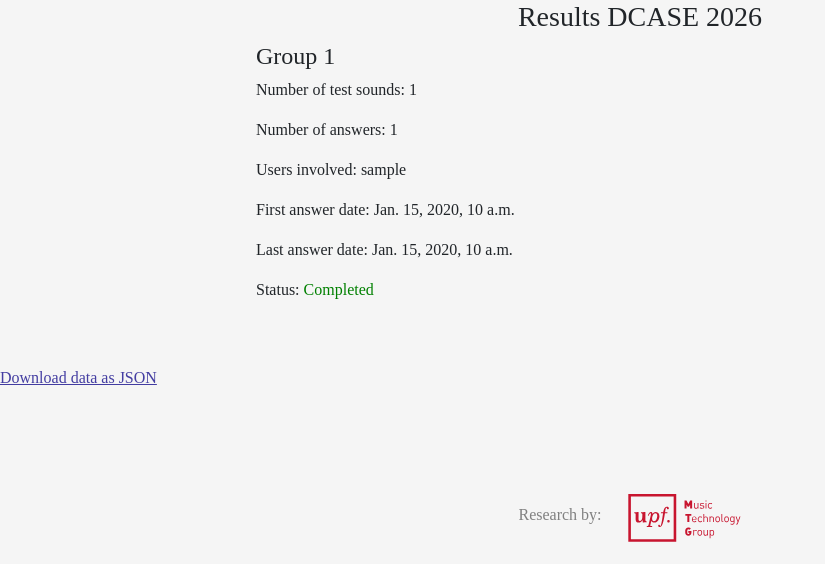
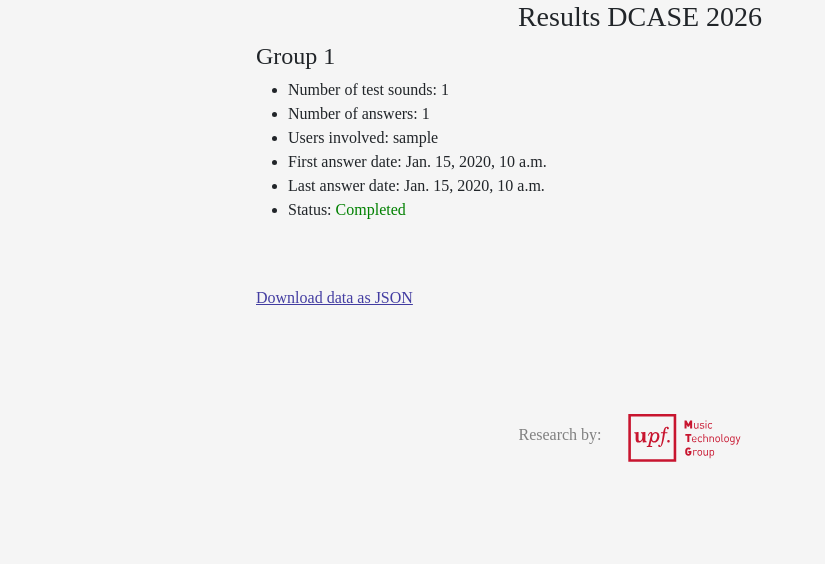
Before and after one commit to allholy/annotation_platform_bst, a Django app: template classurvey/templates/classurvey/results_dcase2026.html in a window 1280 px wide. Shown: the top 564 px of the page, without its empty margins (0-825 px from the left). Run offline with Django 4.2, Linux system fonts and the light colour scheme; the template is opened without the code that fills it: most values are stand-ins (such as "Sample title", 1, 10 or a date in 2020).

Commit message:
Fix wrong url,improve formatting

```diff
--- a/classurvey/templates/classurvey/results_dcase2026.html
+++ b/classurvey/templates/classurvey/results_dcase2026.html
@@ -6,16 +6,20 @@
     <h3 class="center"> Results DCASE 2026 </h3>
     {% for group in data %}
         <h4>Group {{ group.group_id }}</h4>
-        <p>Number of test sounds: {{ group.num_test_sounds }}</p>
-        <p>Number of answers: {{ group.num_answers }}</p>
-        <p>Users involved: {{ group.user_names_involved|join:", " }}</p>
-        <p>First answer date: {{ group.date_first }}</p>
-        <p>Last answer date: {{ group.date_last }}</p>
-        <p>Status: {% if group.num_answers == group.num_test_sounds %}<span style="color:green">Completed</span>{% elif group.num_answers > 0 %}<span style="color:orange">In Progress</span>{% else %}<span style="color:red">Not Started</span>{% endif %}</p>
+        <ul>
+            <li>Number of test sounds: {{ group.num_test_sounds }}</li>
+            <li>Number of answers: {{ group.num_answers }}</li>
+            <li>Users involved: {{ group.user_names_involved|join:", " }}</li>
+            <li>First answer date: {{ group.date_first }}</li>
+            <li>Last answer date: {{ group.date_last }}</li>
+            <li>Status: {% if group.num_answers == group.num_test_sounds %}<span style="color:green">Completed</span>{% elif group.num_answers > 0 %}<span style="color:orange">In Progress</span>{% else %}<span style="color:red">Not Started</span>{% endif %}</li>
+        </ul>
     {% endfor %}
+
+    <br>
+    <br>
+    <a href="{% url 'classurvey:export' %}?min_group_id=1000&max_group_id=1019" class="button">Download data as JSON</a>
 </div>
-<br>
-<br>
-<a href="{% url 'export' %}?min_group_id=1000&max_group_id=1019" class="button">Download data as JSON</a>
+
 
 {% endblock content %}
```
